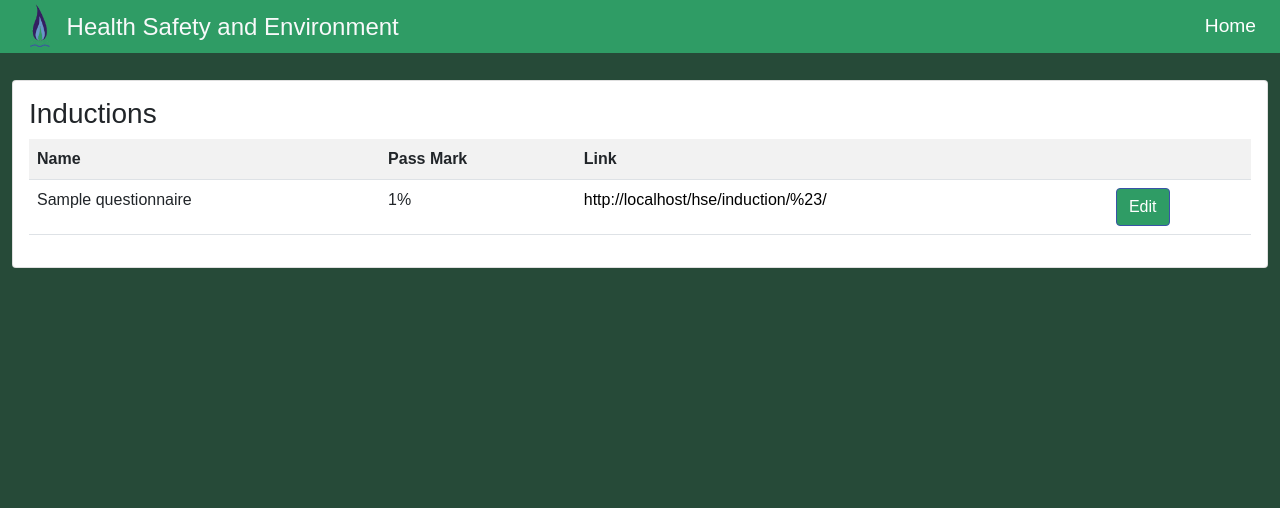
After one commit to Red-Nut/agf, a Django app: page /hse/ in a window 1280 px wide. The commit adds this page. Shown: the top 508 px of the page. Run offline with Django 4.2, Linux system fonts and the light colour scheme; tables that the repository leaves empty hold one stand-in row (values such as "Sample post"); some libraries are stand-ins or nearby versions.

Commit message:
create dashboard page

```diff
--- a/agf/templates/agf/index.html
+++ b/agf/templates/agf/index.html
@@ -25,7 +25,7 @@ Australian Gasfields
         </div>
     </div>
     <div class="col-lg-3 mb-4">
-        <div class="card" style="height:100%;">
+        <div class="card link" onclick="window.location.href='{% url 'hsech' %}'" style="height:100%;">
             <div class="card-body">
                 <h1><i class="fas fa-leaf" style="color:#2f9c65;"></i>  HSECH</h1>
                 <h5 class="m-0">Health Safety Environment and Cultural Heritage</h5>
--- a/agf_hse/templates/agf_hse/base.html
+++ b/agf_hse/templates/agf_hse/base.html
@@ -46,7 +46,7 @@
                 <div class="px-3 py-1 pe-5 c-navbarbackground">
                     <img src="{% static 'img/logo/transparent.png' %}" height="45" alt="" class="d-inline-block align-middle mr-2">
                     <!-- Logo Text -->
-                    <span class="font-weight-bold align-middle c-comp" style="font-size: larger;">Health Safety and Environment</span>
+                    <span class="font-weight-bold align-middle" style="font-size: larger;">Health Safety and Environment</span>
                 </div>
             </a>
 
--- a/agf_hse/templates/agf_hse/blank.html
+++ b/agf_hse/templates/agf_hse/blank.html
@@ -7,10 +7,8 @@ Name
 {% endblock %}
 
 {% block main %}
-<br>
-<br>
-<div class="container-fluid">
-    <div class="row">
+<div class="card">
+    <div class="card-body">
 
     </div>
 </div>
--- /dev/null
+++ b/agf_hse/templates/agf_hse/dashboard.html
@@ -0,0 +1,39 @@
+{% extends 'agf_hse/base.html' %}
+{% block title %}
+Name
+{% endblock %}
+
+{% block header %}
+{% endblock %}
+
+{% block main %}
+<div class="card">
+    <div class="card-body">
+       <h3>Inductions</h3>
+       <table class="table table-striped">
+            <tr>
+                <th>Name</th>
+                <th>Pass Mark</th>
+                <th>Link</th>
+                <th></th>
+            </tr>
+            {% for questionnaire in questionnaires %}
+            <tr>
+                <td>{{questionnaire.name}}</td>
+                <td>{{questionnaire.pass_mark}}%</td>
+
+                {% if questionnaire.url %}
+                <td><a href="{% url 'induction_str' url=questionnaire.url %}">{{ request.scheme }}://{{ request.META.HTTP_HOST }}{% url 'induction_str' url=questionnaire.url %}</a></td>
+                {% else %}
+                <td><a href="{% url 'induction' id=questionnaire.id %}">{{ request.scheme }}://{{ request.META.HTTP_HOST }}{% url 'induction' id=questionnaire.id %}</a></td>
+                {% endif %}
+
+                <td><a class="btn btn-primary" href="/admin/agf_hse/questionnaire/{{questionnaire.id}}/change">Edit</a></td>
+            </tr>
+            {% endfor %}
+       </table>
+    </div>
+</div>
+
+
+{% endblock %}
--- a/agf_hse/urls.py
+++ b/agf_hse/urls.py
@@ -19,7 +19,9 @@ from django.urls import path
 from . import views
 
 urlpatterns = [
+    path('', views.Dashboard, name='hsech'),
+
     path('induction/<int:id>/', views.QuestionnairePage, name='induction'),
-    path('induction/<str:url>/', views.QuestionnaireURL),
+    path('induction/<str:url>/', views.QuestionnaireURL, name='induction_str'),
     path('formSubmission/', views.QuestionnaireComplete, name='questionnaire_complete')
 ]
--- a/agf_hse/views.py
+++ b/agf_hse/views.py
@@ -5,6 +5,15 @@ from django.core.mail import EmailMessage
 from .models import *
 
 # Create your views here.
+def Dashboard(request):
+    questionnaires = Questionnaire.objects.all()
+
+    context = {
+        'questionnaires' : questionnaires,
+    }
+
+    return render(request, "agf_hse/dashboard.html", context)
+
 def QuestionnairePage(request, id):
 
     if request.method != "POST":
```
